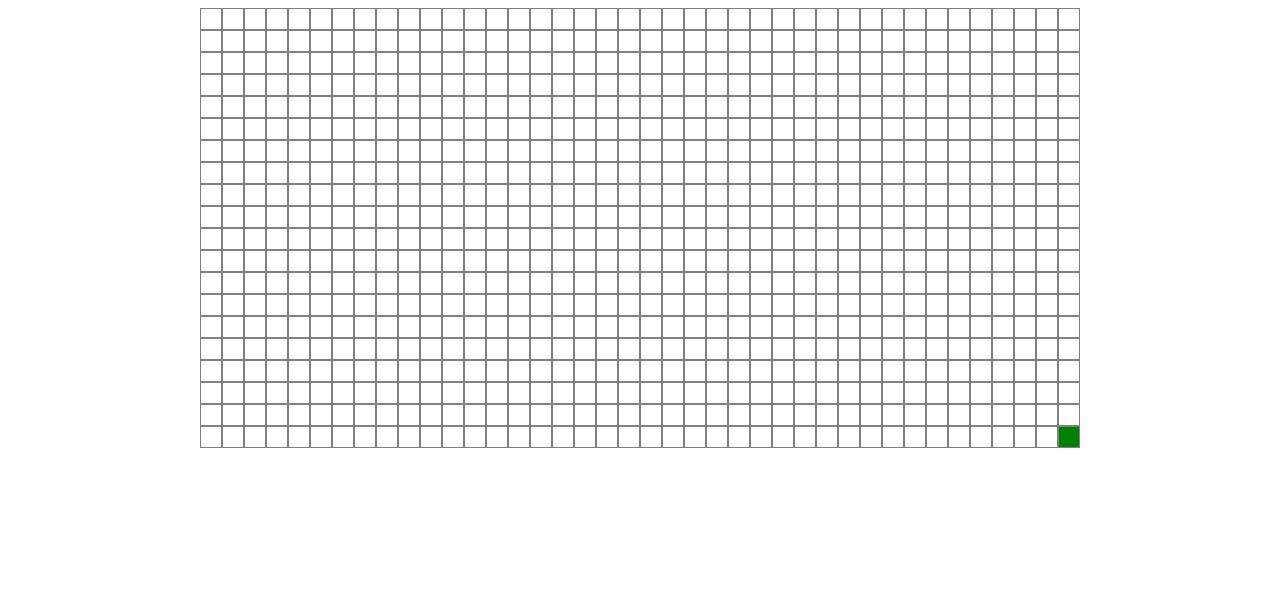
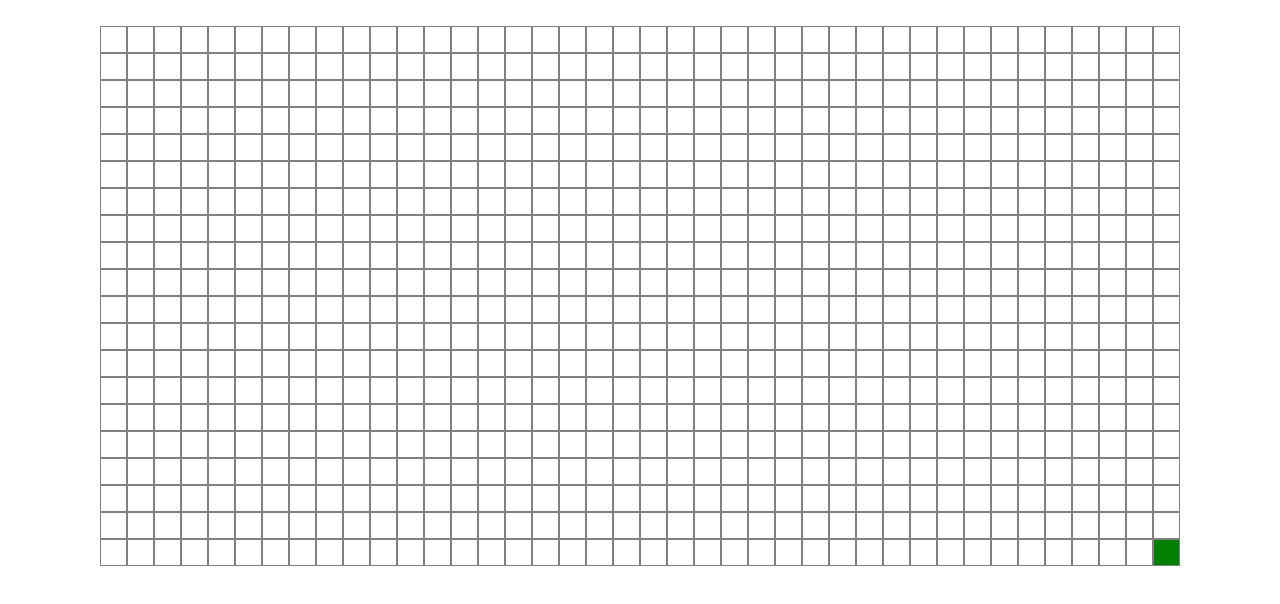
Before and after one commit to TarangGarlapally/pathfinder, a React (Create React App) app: page / in a window 1280 px wide. Shown: the top 604 px of the page. Built offline with nearby package versions, Linux system fonts and the light colour scheme.

Commit message:
creating walls with dragover

```diff
--- a/src/App.js
+++ b/src/App.js
@@ -1,9 +1,11 @@
 import React from "react";
 import Grid from "./components/Grid";
+import Header from "./components/Header";
 
 function App() {
   return (
     <div className="App">
+      <Header />
       <Grid />
     </div>
   );
--- a/src/components/Grid.jsx
+++ b/src/components/Grid.jsx
@@ -16,7 +16,7 @@ export default function Grid(){
 
     return <div className="grid">
         {grid_list.map((item, index)=>{
-            return <div className="gridOut">{item.map((inner_item, inner_index)=><GridCube key={inner_index} color={index === 19 && inner_index === 39?"green":""}/>)}</div>
+            return <div className="gridOut" key={index}>{item.map((inner_item, inner_index)=><GridCube key={inner_index} color={index === 19 && inner_index === 39?"green":""}/>)}</div>
         })}
     </div>
 }
--- a/src/components/GridCube.jsx
+++ b/src/components/GridCube.jsx
@@ -1,6 +1,11 @@
-import React from "react";
+import React, { useState } from "react";
 
 export default function GridCube(props){
+    const [type,setType] = useState("blank");
+    const handlePress = (event)=>{
+        event.target.style.backgroundColor = "black";
+        setType("wall");
+    }
     // eslint-disable-next-line no-useless-concat
-    return <div className={"gridCube "+props.color}></div>
+    return <div className={"gridCube "+props.color} onDragOver={handlePress}></div>
 }
--- /dev/null
+++ b/src/components/Header.jsx
@@ -0,0 +1,6 @@
+import React from 'react';
+export default function Header(){
+    return <div>
+        <br/>
+    </div>
+}
--- a/src/styles.css
+++ b/src/styles.css
@@ -1,8 +1,14 @@
 .gridCube {
-  height: 20px;
-  width: 20px;
+  height: 25px;
+  width: 25px;
   border: 1px solid grey;
   float: left;
+  cursor: pointer;
+  transition: 0.1s ease;
+}
+
+.gridCube:hover {
+  background-color: black;
 }
 
 .green {
@@ -19,3 +25,15 @@
   justify-content: center;
   align-items: center;
 }
+
+.sourceCube {
+  background-color: green;
+}
+
+.destinationCube {
+  background-color: red;
+}
+
+.wallCube {
+  background-color: black;
+}
```
Also changed, not shown: package.json (+7 -1 lines), 1 other file (tests, documents, lock files or other folders).
